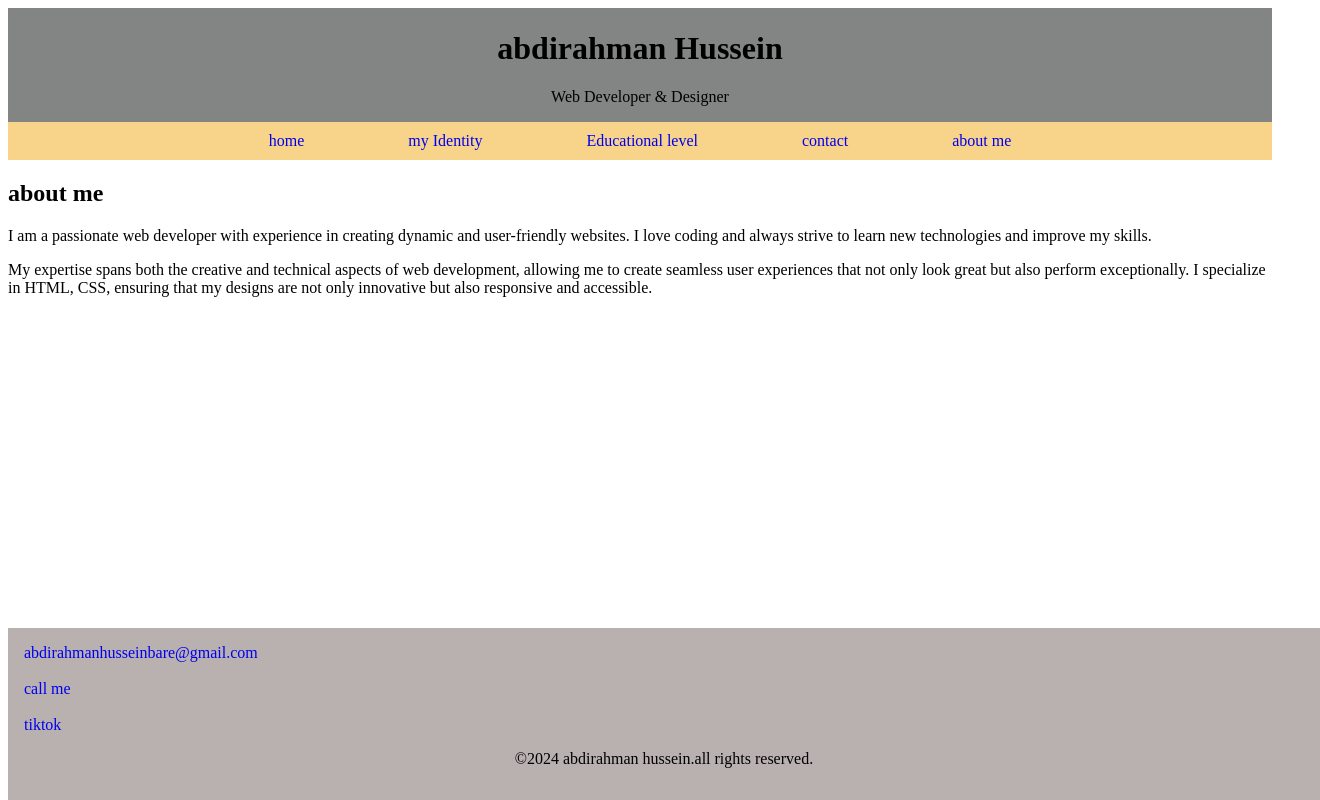
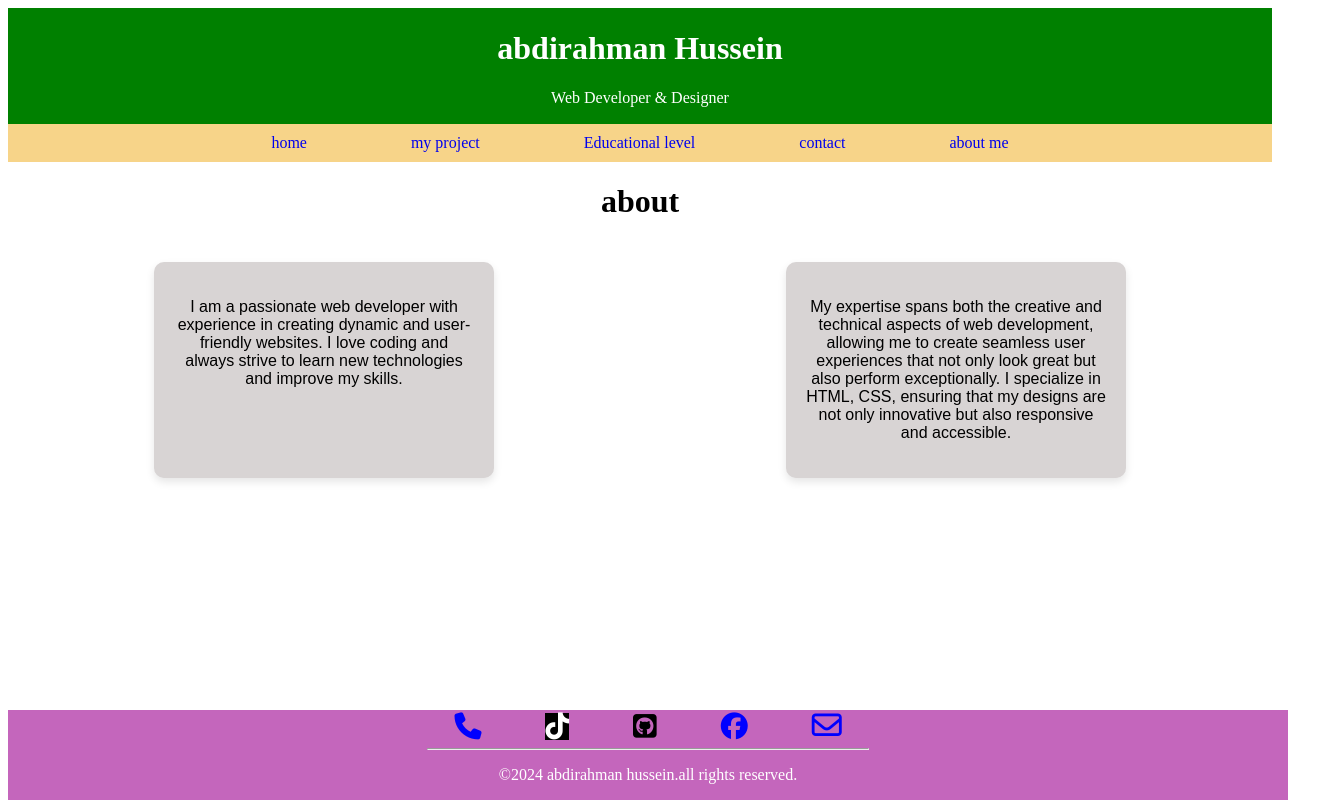
Before and after one commit to abdirahmanbare/my-info, a plain HTML site: page index.html in a window 1280 px wide. Shown: the whole page, 1320 px wide, since content can reach past the window. Drawn offline with Linux system fonts and the light colour scheme.

Commit message:
completed

```diff
--- a/index.html
+++ b/index.html
@@ -4,33 +4,56 @@
     <meta charset="UTF-8">
     <meta name="viewport" content="width=device-width, initial-scale=1.0">
     <title>my info</title>
+    <link rel="stylesheet" href="https://cdnjs.cloudflare.com/ajax/libs/font-awesome/6.5.2/css/all.min.css" integrity="sha512-SnH5WK+bZxgPHs44uWIX+LLJAJ9/2PkPKZ5QiAj6Ta86w+fsb2TkcmfRyVX3pBnMFcV7oQPJkl9QevSCWr3W6A==" crossorigin="anonymous" referrerpolicy="no-referrer" />
+
 </head>
 <link rel="stylesheet" href="/style.css">
 <body>
     <header >
         <h1 >abdirahman Hussein</h1>
         <p>Web Developer & Designer</p>
+
     </header>
     <nav>
         <a href="home.html">home</a>
-        <a href="my identity.html">my Identity</a>
+        <a href="my identity.html">my project</a>
         <a href="educational level.html">Educational level</a>
         <a href="cont.html">contact</a>
         <a href="about.html">about me</a>
 
     </nav>
-    <h2>about me</h2>
-
-     <p>I am a passionate web developer with experience in creating dynamic and user-friendly websites. I love coding and always strive to learn new technologies and improve my skills.</p>
+    <div class="yow">
+        <div class="ca">
+            <h1>about</h1>
+        </div>
+        <div class="koro">
+        <div class="card">
+            <p>I am a passionate web developer with experience in creating dynamic and user-friendly websites. I love coding and always strive to learn new technologies and improve my skills.</p>
+        </div>
+        <div class="card">
+            <p>My expertise spans both the creative and technical aspects of web development, allowing me to create seamless user experiences that not only look great but also perform exceptionally. I specialize in HTML, CSS,  ensuring that my designs are not only innovative but also responsive and accessible.</p>
+    </div>
+    </div>
+</div>
 
 
-    <p>My expertise spans both the creative and technical aspects of web development, allowing me to create seamless user experiences that not only look great but also perform exceptionally. I specialize in HTML, CSS,  ensuring that my designs are not only innovative but also responsive and accessible.</p>
+
+
      <footer>
-        <a href="mailto:abdirahmanhusseinbare@gmail.com">abdirahmanhusseinbare@gmail.com</a><br><br>
-        <a href="tel:+25722990515">call me</a><br><br>
-        <a href="http://tiktok.com/@teamschool001">tiktok</a>
 
-        <p>&COPY;2024 abdirahman hussein.all rights reserved.</p>
+
+
+        <center>
+        <a href="tel:+25722990515"><i class="fa-solid fa-phone" style="font-size: 27px;"></i></a>
+        <a href="http://tiktok.com/@teamschool001"><i class="fa-brands fa-tiktok" style="font-size: 27px;"></i></a>
+        <a href="git@github.com:abdirahmanbare/my-info.git"><i class="fa-brands fa-square-github" style="font-size: 27px;"></i></a>
+        <a href="https://www.facebook.com/profile.php?id=100055492119464"><i class="fa-brands fa-facebook" style="font-size: 27px;"></i></a>
+        <a href="mailto: abdirahmanhusseinbare@gmail.com"><i class=" fa-regular fa-envelope" style="font-size: 30px;"></i></a><br>
+    </center>
+
+        <hr width="440px">
+        <div>
+        <p>&COPY;2024 abdirahman hussein.all rights reserved.</p></div>
      </footer>
 
 </body>
--- a/style.css
+++ b/style.css
@@ -9,8 +9,9 @@ header p{
 
 }
 header{
-    background:rgb(130, 133, 132);
-    padding: 0.1px;
+    background: green;
+    padding: 1px;
+    color: white;
 }
 nav {
     text-align: center;
@@ -28,17 +29,83 @@ nav a:hover{
 }
 
 footer{
-    background: #b9b0b0;
-
-    padding: 16px ;
+    background-color: rgb(196, 102, 188);
+    color: white;
+    padding: 0px ;
     bottom: 0;
     position: absolute;
-    width: 100%;
+     width: 100%;
+
+
+
 
 }
-footer p{
+footer div p {
     text-align: center;
+
 }
 footer a{
     text-decoration: none;
+    margin: 30px;
+    text-align: center;
+    color: blue;
+
+
 }
+.fa-phone{
+
+    color: blue;
+
+}
+.fa-square-github{
+    color: black
+}
+.card {
+    background-color: #d8d4d4;
+    border-radius: 10px;
+    box-shadow: 0 4px 8px rgba(0, 0, 0, 0.1);
+    max-width: 300px;
+    margin: 20px auto;
+    padding: 20px;
+    text-align: center;
+    font-family: Arial, sans-serif;
+    display: flex;
+
+}
+
+.fa-facebook:hover {
+background-color: white;
+}
+
+.fa-tiktok{
+    background-color: black;
+    color: white;
+
+
+
+}
+.fa-phone:hover{
+    background-color: white;
+}
+.fa-square-github:hover{
+    background-color: white;
+}
+.fa-envelope:hover{
+    background-color: white;
+}
+
+.koro {
+    display: flex;
+}
+.yow{
+    text-align: center;
+}
+.ggmu{
+    display: flex;
+}
+card img {
+    width: 100px;
+    height: 100px;
+    border-radius: 50%;
+    margin-bottom: 20px;
+}
```
Also changed, not shown: about.html (+1 -0 lines), cont.html (+3 -1 lines), educational level.html (+4 -2 lines), home.html (+31 -8 lines), my identity.html (+9 -1 lines), download.png (added), image.png (added).
